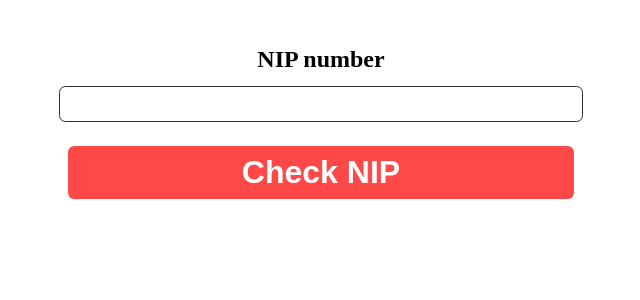
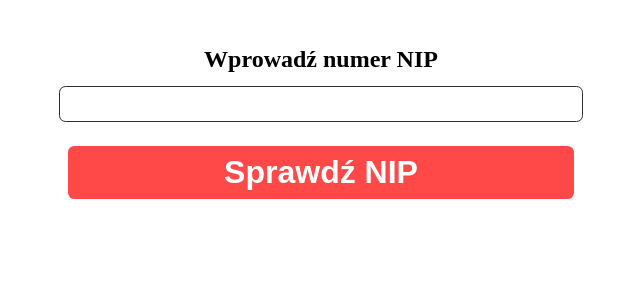
Before and after one commit to pnowak/vat-validate, a React app: page / in a window 1280 px wide. Shown: the top 300 px of the page, without its empty margins (319-959 px from the left). Built offline with nearby package versions, Linux system fonts and the light colour scheme; the HTML template or start-up script is replaced by a standard one.

Commit message:
Po polsku

```diff
--- a/src/features/vatform/VatForm.tsx
+++ b/src/features/vatform/VatForm.tsx
@@ -82,7 +82,7 @@ export const VatForm = (): ReactElement => {
   return (
     <>
       <FormStyled id="vatForm" onSubmit={handleSubmit}>
-        <label htmlFor="nip">NIP number</label>
+        <label htmlFor="nip">Wprowadź numer NIP</label>
         <input
           type="text"
           name="nip"
@@ -92,7 +92,7 @@ export const VatForm = (): ReactElement => {
             setNip((e.target as HTMLInputElement).value)
           }
         />
-        <input type="submit" value="Check NIP" disabled={submitting} />
+        <input type="submit" value="Sprawdź NIP" disabled={submitting} />
       </FormStyled>
       <OutputStyled id="output">
         {company && <Company company={company} />}
```
